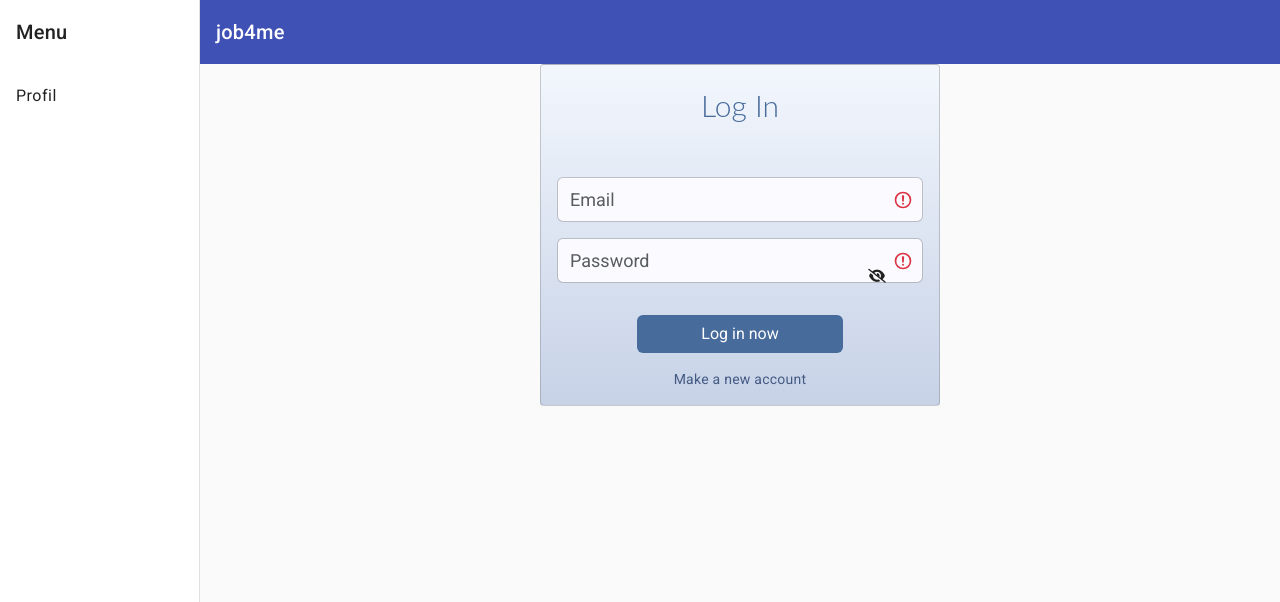
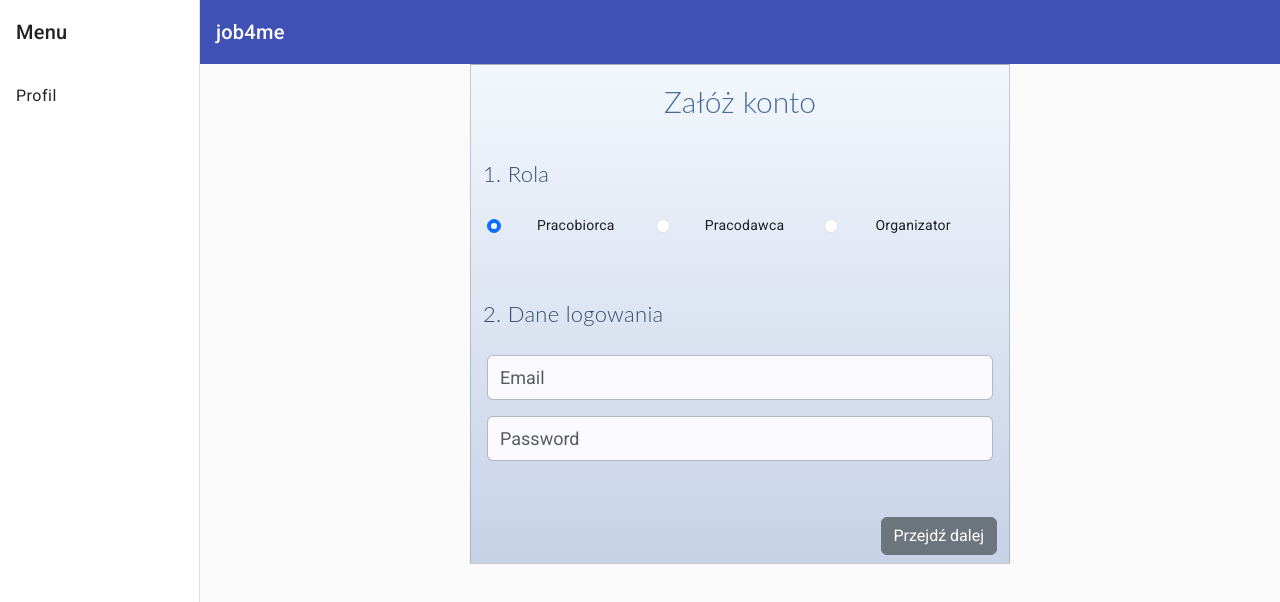
Before and after one commit to IzabelaRosinska/job4me-frontend, an Angular app: page /register in a window 1280 px wide. Before the commit this address led to /login. Shown: the top 602 px of the page. Built offline with nearby package versions, Linux system fonts and the light colour scheme.

Commit message:
MIWM-154: Create register form

```diff
--- a/src/app/app-routing.module.ts
+++ b/src/app/app-routing.module.ts
@@ -1,9 +1,11 @@
 import {NgModule} from '@angular/core';
 import {RouterModule, Routes} from '@angular/router';
 import {LoginComponent} from "./login/login.component";
+import {RegisterComponent} from "./login/register/register.component";
 
 const routes: Routes = [
   {path: 'login', component: LoginComponent, pathMatch: 'full'},
+  {path: 'register', component: RegisterComponent, pathMatch: 'full'},
   {path: '', redirectTo: '/login', pathMatch: 'full'},
   {path: '**', redirectTo: '/login', pathMatch: 'full'},
 ];
--- a/src/app/app.module.ts
+++ b/src/app/app.module.ts
@@ -19,13 +19,15 @@ import {CommonModule} from "@angular/common";
 import {FormsModule} from "@angular/forms";
 import {HTTP_INTERCEPTORS, HttpClient, HttpClientModule} from "@angular/common/http";
 import {RequestInterceptor} from "./interceptors/request.interceptor";
+import { RegisterComponent } from './login/register/register.component';
 import {UtilitiesModule} from "./utilities/utilities.module";
 
 @NgModule({
   declarations: [
     AppComponent,
     AppNavComponent,
-    LoginComponent
+    LoginComponent,
+    RegisterComponent
   ],
   imports: [
     CommonModule,
--- a/src/app/login/login.component.html
+++ b/src/app/login/login.component.html
@@ -35,7 +35,7 @@
     <div class="row px-3 py-3">
       <div class="">
         <label class="form-check-label">
-          <a href="#" class="text-decoration-none mylink">Make a new account</a>
+          <a  class="text-decoration-none mylink" routerLink="/register">Make a new account</a>
         </label>
 
       </div>
--- a/src/app/login/login.component.scss
+++ b/src/app/login/login.component.scss
@@ -15,6 +15,15 @@ h1{
   font-size: 30px;
   padding-top: 20px;
   padding-bottom: 20px;
+  font-family: "Lato Light";
+}
+
+h2{
+  color: #344e6c;
+  text-align: start;
+  font-size: 22px;
+  padding-top: 5px;
+  padding-bottom: 5px;
   font-family: "Lato Light";
 }
 
--- a/src/app/login/login.component.ts
+++ b/src/app/login/login.component.ts
@@ -1,4 +1,4 @@
-import { Component } from '@angular/core';
+import {Component, OnInit} from '@angular/core';
 import {LoginService} from "./service/login.service";
 import {NgForm} from "@angular/forms";
 import {LoginData} from "../types";
@@ -8,7 +8,7 @@ import {LoginData} from "../types";
   templateUrl: './login.component.html',
   styleUrls: ['./login.component.scss']
 })
-export class LoginComponent {
+export class LoginComponent implements OnInit{
   passwordVisible: string = 'password';
   visibilityIconClass: string = 'fa fa-eye-slash';
 
--- /dev/null
+++ b/src/app/login/register/register.component.html
@@ -0,0 +1,69 @@
+<div class="text-center align-content-center align-items-center center">
+  <div class="main w-50 container" *ngIf="panel=='start'">
+
+    <h1> Załóż konto</h1>
+<!--    Pick your role section-->
+    <div class="text-start">
+      <h2 >1. Rola</h2>
+    </div>
+    <div class="row px-3 py-1">
+      <div class="form-check col-4">
+        <input class="form-check-input" type="radio" name="radioRegister" [(ngModel)]="registerData.role" [value]="Role.Employee" id="radioEmployee" checked>
+        <label class="form-check-label" for="radioEmployee">
+          Pracobiorca
+        </label>
+      </div>
+      <div class="form-check  col-4">
+        <input class="form-check-input" type="radio" name="radioRegister" [(ngModel)]="registerData.role" [value]="Role.Employer" id="radioEmployer" >
+        <label class="form-check-label" for="radioEmployer">
+          Pracodawca
+        </label>
+      </div>
+      <div class="form-check  col-4">
+        <input class="form-check-input" type="radio" name="radioRegister" [(ngModel)]="registerData.role" [value]="Role.Organizer" id="radioOrganizer">
+        <label class="form-check-label" for="radioOrganizer">
+          Organizator
+        </label>
+      </div>
+    </div>
+
+<!--    Login Data-->
+    <div class="text-start mt-5">
+      <h2 >2. Dane logowania</h2>
+    </div>
+    <div>
+      <div class="row px-3 pt-1 pb-2 form-group">
+        <input type="email" class="form-control login" name="username"  placeholder="Email"  [(ngModel)]="registerData.LoginData.username">
+      </div>
+
+      <div class="row px-3 py-2 form-group">
+        <input type="{{passwordVisible}}"  id="password" name="password"  class="form-control login password" placeholder="Password" [(ngModel)]="registerData.LoginData.password">
+        <i class="{{visibilityIconClass}} eye" id="togglePassword" (click)="togglePassowrdVisibility()" ></i>
+      </div>
+    </div>
+
+        <div class="mt-5 mb-2 text-end">
+          <button class="btn btn-secondary" (click)="panel=registerData.role.toString()"> Przejdź dalej</button>
+        </div>
+
+  </div>
+
+
+  <div class="main w-50 container" *ngIf="panel=='0'">
+    <div>
+      <h1>Pracobiorca</h1>
+    </div>
+  </div>
+
+  <div class="main w-50 container" *ngIf="panel=='1'">
+    <div>
+      <h1>Pracodawca</h1>
+    </div>
+  </div>
+
+  <div class="main w-50 container" *ngIf="panel=='2'">
+    <div>
+      <h1>Organizator</h1>
+    </div>
+  </div>
+</div>
--- /dev/null
+++ b/src/app/login/register/register.component.scss
@@ -0,0 +1 @@
+@import "src/app/login/login.component.scss";
--- /dev/null
+++ b/src/app/login/register/register.component.ts
@@ -0,0 +1,40 @@
+import { Component } from '@angular/core';
+import {LoginData, RegisterData, Role} from "../../types";
+
+@Component({
+  selector: 'app-register',
+  templateUrl: './register.component.html',
+  styleUrls: ['./register.component.scss']
+})
+export class RegisterComponent {
+
+  passwordVisible: string = 'password';
+  visibilityIconClass: string = 'fa fa-eye-slash';
+
+  registerData: RegisterData = {
+    LoginData: {
+      username: '',
+      password: ''
+    },
+    role: Role.Employee
+  }
+  panel: string = 'start';
+
+  constructor() {
+  }
+
+  togglePassowrdVisibility() {
+    if(this.passwordVisible == 'password')
+    {
+      this.passwordVisible = 'text';
+      this.visibilityIconClass = 'fa fa-eye';
+    }
+    else
+    {
+      this.passwordVisible = 'password';
+      this.visibilityIconClass = 'fa fa-eye-slash';
+    }
+  }
+
+  protected readonly Role = Role;
+}
--- a/src/app/types.ts
+++ b/src/app/types.ts
@@ -18,3 +18,15 @@ export interface LoginData{
     username: string;
     password: string;
 }
+
+export enum Role {
+  Employee,
+  Employer,
+  Organizer,
+  Admin
+}
+
+export interface RegisterData{
+  LoginData: LoginData;
+  role: Role;
+}
```
Also changed, not shown: 1 other file (tests, documents, lock files or other folders).
